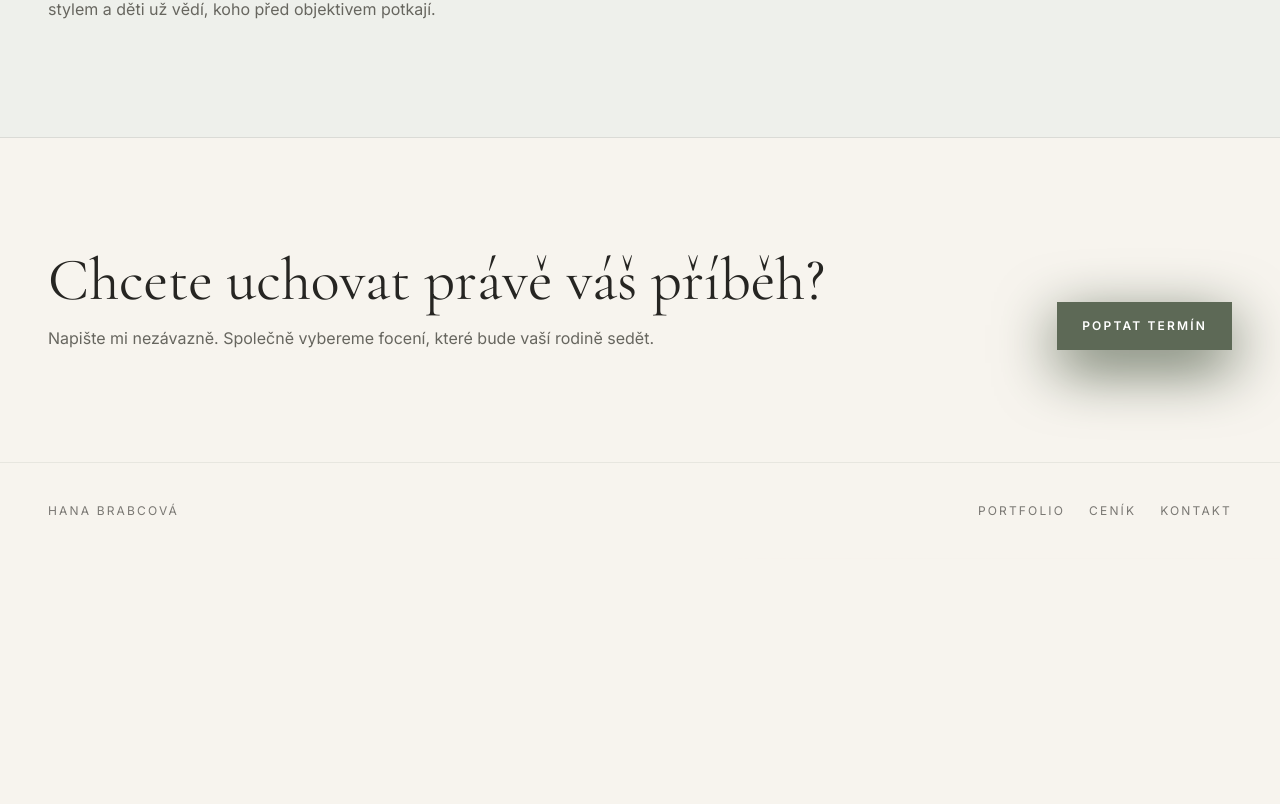
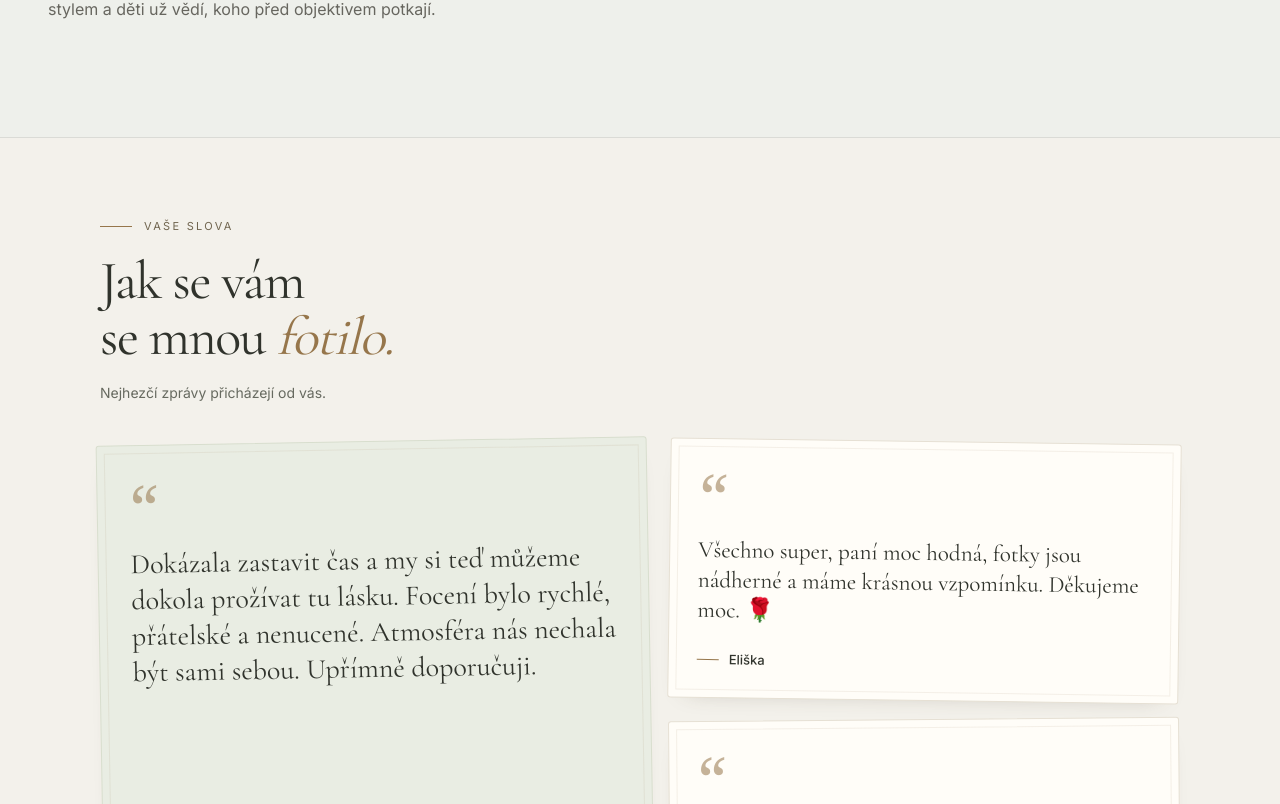
Before and after one commit to bjbrabecjan-hash/Fotoweb, a Next.js app: page / in a window 1280 px wide. Shown: the part 8176-8980 px from the top of the page. Before the commit the page ends 8735 px from the top, so only its background shows below. Built offline with nearby package versions, Linux system fonts and the light colour scheme.

Commit message:
Add approved customer testimonials: components/HomeExperience.tsx

```diff
--- a/components/HomeExperience.tsx
+++ b/components/HomeExperience.tsx
@@ -6,6 +6,7 @@ import { ArrowRight, Check } from "lucide-react";
 import { Button } from "@/components/Button";
 import { GalleryGrid } from "@/components/GalleryGrid";
 import { Section } from "@/components/Section";
+import { Testimonials } from "@/components/Testimonials";
 import { heroSlides } from "@/lib/heroSlides";
 import type { PortfolioItem } from "@/lib/portfolioData";
 import { useLanguage } from "@/lib/i18n";
@@ -116,6 +117,7 @@ export function HomeExperience({ portfolioItems }: HomeExperienceProps) {
     <Section className="border-y border-ink/10 bg-white/50" eyebrow={t.process} title={t.processTitle}><p className="max-w-2xl text-base leading-8 text-ash">{t.processText}</p><div id="process" className="mt-10 grid scroll-mt-28 gap-8 md:grid-cols-3">{t.steps.map(([number,title,text]) => <article key={number}><p className="font-display text-4xl text-gold">{number}</p><h3 className="mt-3 text-sm font-semibold uppercase tracking-luxe text-ink">{title}</h3><p className="mt-3 text-sm leading-7 text-ash">{text}</p></article>)}</div></Section>
     <Section><div id="about" className="grid scroll-mt-28 items-center gap-10 lg:grid-cols-[.75fr_1fr]"><div data-protected-media className="relative aspect-[4/5] overflow-hidden bg-charcoal"><Image src="/assets/about/hana-owner-portrait.png" alt="Hana Brabcová, rodinná fotografka" fill sizes="(min-width:1024px) 38vw, 100vw" className="object-cover object-[50%_24%]"/></div><div><p className="text-xs uppercase tracking-luxe text-gold">{t.about}</p><h2 className="mt-4 font-display text-4xl leading-none text-ink sm:text-6xl">{t.aboutTitle}</h2><p className="mt-6 text-base leading-8 text-ash">{t.aboutText}</p><Button href="/about" variant="ghost" className="mt-8">{t.aboutCta}</Button></div></div></Section>
     <Section className="border-y border-ink/10 bg-[#eef0eb]" eyebrow={t.story} title={t.storyTitle}><p className="max-w-3xl text-base leading-8 text-ash">{t.storyText}</p></Section>
+    <Testimonials />
     <Section><div className="flex flex-col gap-7 md:flex-row md:items-end md:justify-between"><div><h2 className="font-display text-4xl text-ink sm:text-6xl">{t.contactTitle}</h2><p className="mt-4 max-w-2xl text-ash">{t.contactText}</p></div><Button href="/contact" className="shrink-0">{t.inquiry}</Button></div></Section>
   </>;
 }
```
